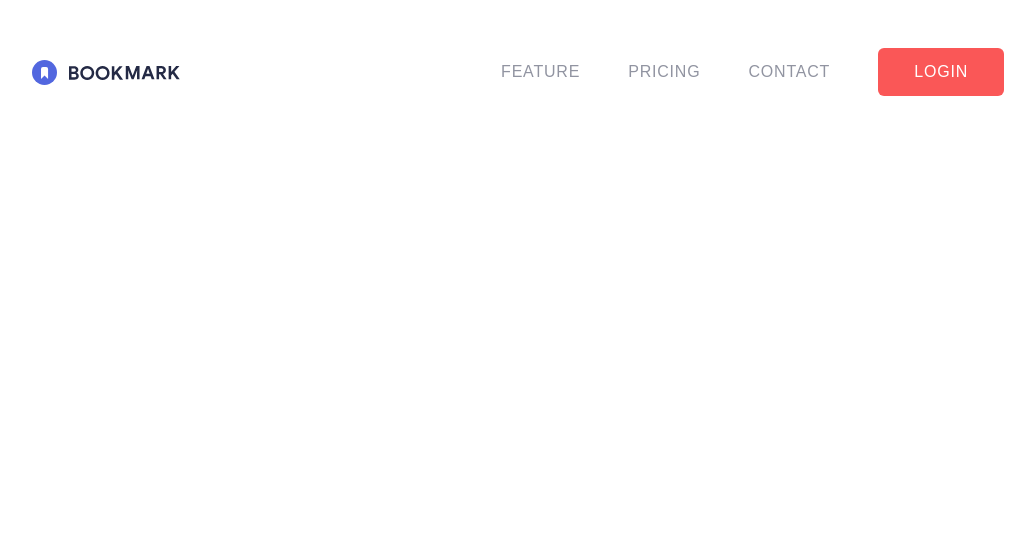
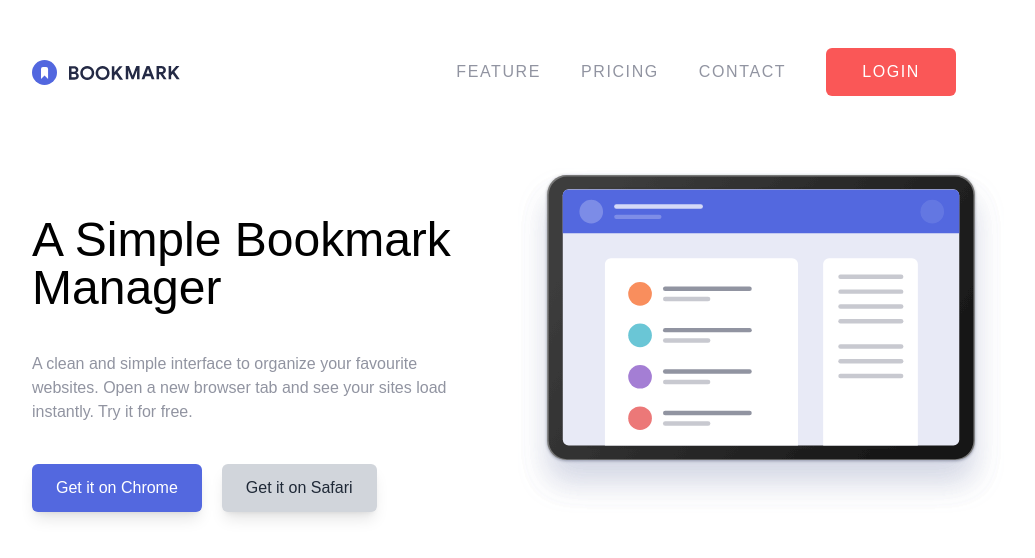
Before and after one commit to vsilagy/app-landing-page, a React (Create React App) app: page / in a window 1280 px wide. Shown: the top 558 px of the page, without its empty margins (122-1157 px from the left). Built offline with nearby package versions, Linux system fonts and the light colour scheme.

Commit message:
add Hero section

```diff
--- a/src/App.js
+++ b/src/App.js
@@ -1,8 +1,10 @@
 import Nav from './components/Nav';
+import Hero from './components/Hero';
 export default function App() {
 	return (
 		<div>
 			<Nav />
+			<Hero />
 		</div>
 	);
 }
--- /dev/null
+++ b/src/components/Hero.js
@@ -0,0 +1,32 @@
+import hero from '../assets/illustration-hero.svg';
+const Hero = () => {
+	return (
+		<section id="hero">
+			<div className="container flex flex-col-reverse mx-auto p-6 lg:flex-row">
+				<div className="flex flex-col gap-8 lg:w-1/2 lg:gap-10 lg:mt-12">
+					<h1 className="text-3xl font-medium text-center lg:text-5xl lg:text-left ">
+						A Simple Bookmark Manager
+					</h1>
+					<p className="text-grayishBlue text-sm max-w-md mx-auto text-center lg:m-0 lg:text-base lg:text-left">
+						A clean and simple interface to organize your favourite
+						websites. Open a new browser tab and see your sites load
+						instantly. Try it for free.
+					</p>
+					<div className="flex justify-center items-center gap-5 lg:justify-start">
+						<a className="py-3 px-6 font-medium text-white bg-softBlue rounded-md shadow-lg hover:bg-white hover:text-softBlue hover:border-softBlue hover:border-2 outline-none">
+							Get it on Chrome
+						</a>
+						<a className="py-3 px-6 font-medium text-gray-800 bg-gray-300 rounded-md shadow-lg hover:bg-white hover:text-gray-800 hover:border-gray-800 hover:border-2 outline-none">
+							Get it on Safari
+						</a>
+					</div>
+				</div>
+				<div className="relative mx-auto lg:mx-0 lg:w-1/2">
+					<img src={hero} className="relative z-10"></img>
+				</div>
+			</div>
+		</section>
+	);
+};
+
+export default Hero;
--- a/src/components/Nav.js
+++ b/src/components/Nav.js
@@ -3,16 +3,22 @@ import logo from '../assets/logo-bookmark.svg';
 const Nav = () => {
 	return (
 		<nav className="container relative mx-auto p-6">
-			<div className="flex justify-between items-center gap-12 my-6">
-				<div>
+			<div className="flex justify-between items-center gap-10 my-6">
+				<div className="z-10 ">
 					<img src={logo} />
 				</div>
 
-				<div className="hidden items-center gap-12 uppercase text-grayishBlue  md:flex">
-					<a className="tracking-wider hover:text-softRed">Feature</a>
-					<a className="tracking-wider hover:text-softRed">Pricing</a>
-					<a className="tracking-wider hover:text-softRed">Contact</a>
-					<button className="uppercase tracking-wider bg-softRed text-white px-9 py-3 rounded-md hover:bg-white hover:text-softRed hover:ring-2 hover:ring-softRed">
+				<div className="hidden items-center gap-10 uppercase text-grayishBlue  md:flex md:mr-12">
+					<a className="tracking-widest hover:text-softRed">
+						Feature
+					</a>
+					<a className="tracking-widest hover:text-softRed">
+						Pricing
+					</a>
+					<a className="tracking-widest hover:text-softRed">
+						Contact
+					</a>
+					<button className="uppercase tracking-widest bg-softRed text-white px-9 py-3 rounded-md hover:bg-white hover:text-softRed hover:ring-2 hover:ring-softRed">
 						Login
 					</button>
 				</div>
```
